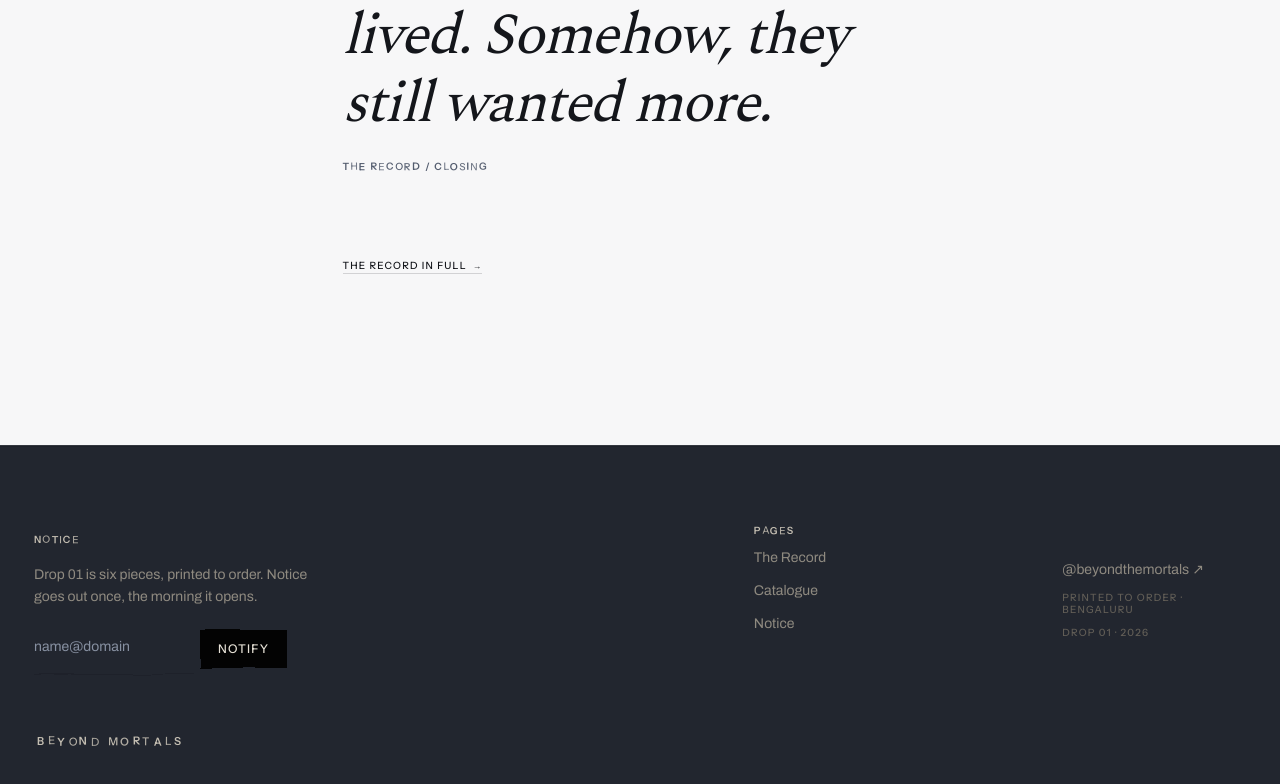
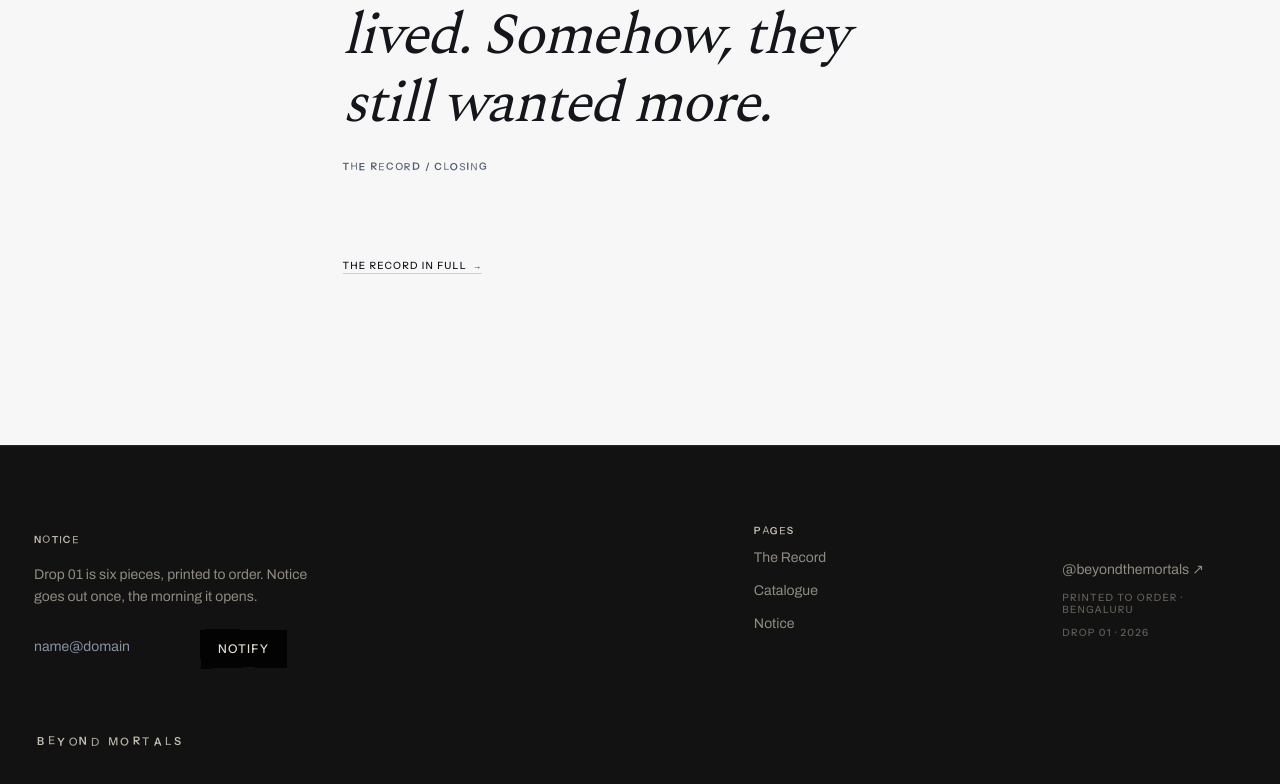
Before and after one commit to once-human/beyond-mortals-web, a Next.js app: page / in a window 1280 px wide. Shown: the part 2660-3444 px from the top of the page. Built offline with nearby package versions, Linux system fonts and the light colour scheme; no server answers.

Commit message:
style: update footer background to UX friendly neutral off-black (#121212)

```diff
--- a/components/chrome/Footer.tsx
+++ b/components/chrome/Footer.tsx
@@ -16,7 +16,7 @@ const PAGES: [string, string][] = [
 export function Footer() {
   const { say } = useCart();
   return (
-    <footer className="bm-footer--dark" style={{ marginTop: "var(--stack-chapter)", background: "#22262f", borderTop: "1px solid rgba(255, 255, 255, 0.08)" }}>
+    <footer className="bm-footer--dark" style={{ marginTop: "var(--stack-chapter)", background: "#121212", borderTop: "1px solid rgba(255, 255, 255, 0.08)" }}>
       <div className="bm-hand-rule" />
       <div
         style={{
```
